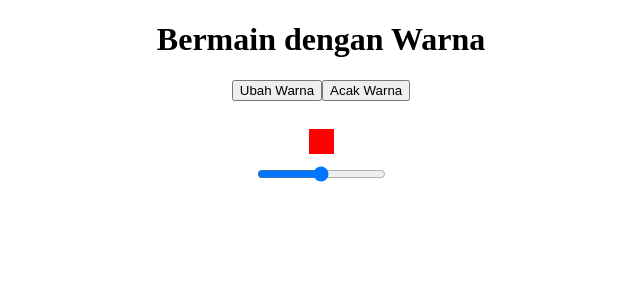
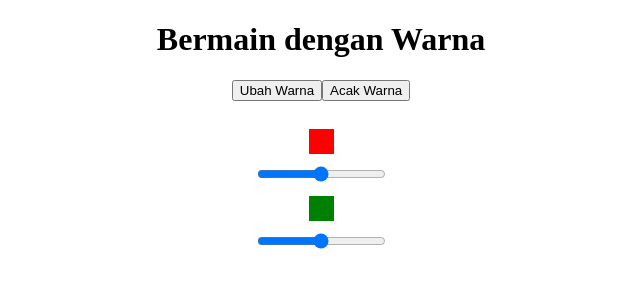
Before and after one commit to ryanhasbie/bermaindenganwarna, a plain HTML site: page index.html in a window 1280 px wide. Shown: the whole page, without its empty margins (319-959 px from the left). Drawn offline with Linux system fonts and the light colour scheme.

Commit message:
menambahkan range hijau

```diff
--- a/index.html
+++ b/index.html
@@ -23,6 +23,10 @@
         .merah {
             background-color: red;
         }
+
+        .hijau {
+            background-color: green;
+        }
     </style>
     <title>Latihan DOM</title>
 </head>
@@ -36,6 +40,9 @@
     <div class="kotak merah"></div>
     <input type="range" name="sMerah" min="0" max="255">
 
+    <div class="kotak hijau"></div>
+    <input type="range" name="sHijau" min="0" max="255">
+
     <script src="script.js"></script>
 </body>
 
```
